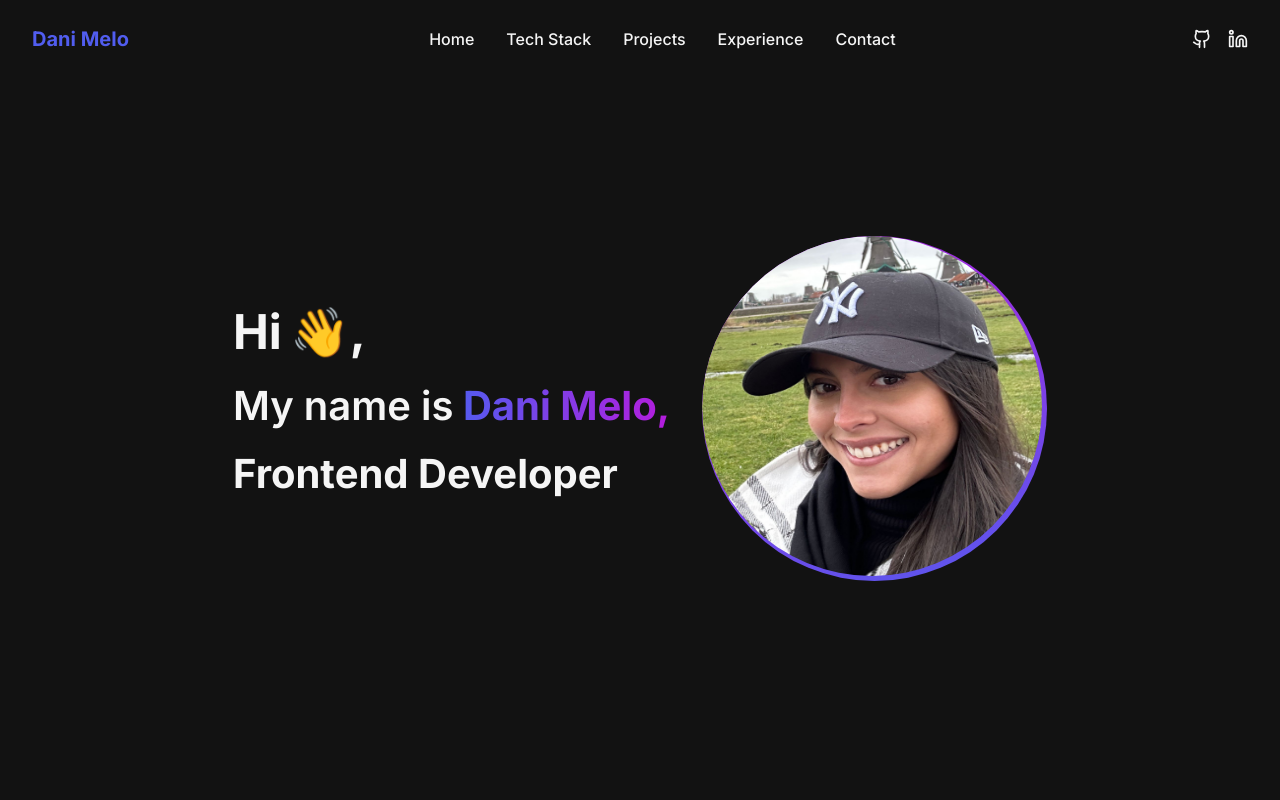
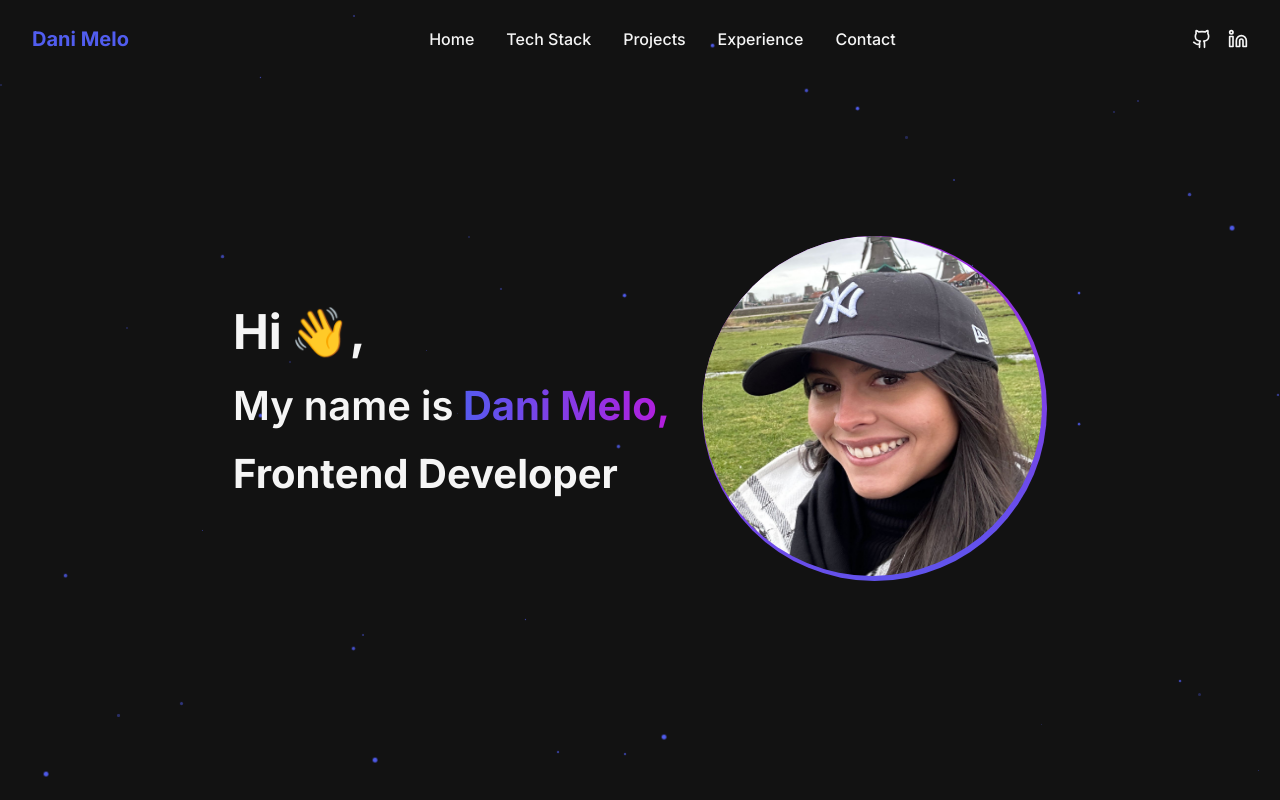
Before and after one commit to Danielle1Melo/portfolio, a Next.js app: page / in a window 1280 px wide. Shown: the top 800 px of the page. Built offline with nearby package versions, Linux system fonts and the light colour scheme.

Commit message:
add stars

```diff
--- a/src/app/layout.tsx
+++ b/src/app/layout.tsx
@@ -1,6 +1,7 @@
 import type { Metadata } from "next";
 import { Inter } from 'next/font/google';
 import "../styles/globals.css";
+import Stars from "../components/stars/Stars";
 
 const inter = Inter({ subsets: ['latin'] });
 
@@ -16,7 +17,10 @@ export default function RootLayout({
 }>) {
   return (
     <html lang="en">
-      <body className={inter.className}>{children}</body>
+      <body className={inter.className}>
+        <Stars />
+        {children}
+      </body>
     </html>
   );
 }
--- a/src/components/hero/Hero.tsx
+++ b/src/components/hero/Hero.tsx
@@ -31,8 +31,6 @@ const Hero = () => {
             <Image
               src={Photo}
               alt="Dani Melo"
-              width={780}
-              height={780}
               className={styles.profileImage}
               priority
             />
--- /dev/null
+++ b/src/components/stars/Stars.tsx
@@ -0,0 +1,44 @@
+"use client";
+
+import { useEffect, useState } from 'react';
+
+const Stars = () => {
+  const [stars, setStars] = useState<React.ReactNode[]>([]);
+
+  useEffect(() => {
+    const generateStars = () => {
+      const starsArray = [];
+      for (let i = 0; i < 50; i++) {
+        const size = Math.random() * 3 + 1;
+        const left = Math.random() * 100;
+        const top = Math.random() * 100;
+        const delay = Math.random() * 2;
+
+        starsArray.push(
+          <div
+            key={i}
+            className="star"
+            style={{
+              width: `${size}px`,
+              height: `${size}px`,
+              left: `${left}%`,
+              top: `${top}%`,
+              animationDelay: `${delay}s`
+            }}
+          />
+        );
+      }
+      setStars(starsArray);
+    };
+
+    generateStars();
+  }, []);
+
+  return (
+    <div className="stars">
+      {stars}
+    </div>
+  );
+};
+
+export default Stars;
--- a/src/styles/Experience.module.css
+++ b/src/styles/Experience.module.css
@@ -1,6 +1,6 @@
 .experience {
   padding: 5rem 0;
-  background-color: var(--background);
+  background-color: rgba(18, 18, 18, 0.8);
 }
 
 .container {
--- a/src/styles/Projects.module.css
+++ b/src/styles/Projects.module.css
@@ -1,6 +1,6 @@
 .projects {
   padding: 5rem 0;
-  background-color: var(--background);
+  background-color: rgba(18, 18, 18, 0.8);
 }
 
 .container {
--- a/src/styles/TechStack.module.css
+++ b/src/styles/TechStack.module.css
@@ -1,6 +1,6 @@
 .techStack {
   padding: 5rem 0;
-  background-color: var(--background);
+  background-color: rgba(18, 18, 18, 0.8);
 }
 
 .container {
--- a/src/styles/globals.css
+++ b/src/styles/globals.css
@@ -74,6 +74,47 @@ section {
   }
 }
 
+.stars {
+  position: fixed;
+  top: 0;
+  left: 0;
+  width: 100%;
+  height: 100%;
+  pointer-events: none;
+  overflow: hidden;
+  z-index: 0;
+}
+
+.star {
+  position: absolute;
+  background: var(--primary);
+  border-radius: 50%;
+  animation: twinkle 2s infinite ease-in-out;
+}
+
+.star:nth-child(odd) {
+  animation-delay: 0.5s;
+}
+
+.star:nth-child(3n) {
+  animation-delay: 1s;
+}
+
+.star:nth-child(5n) {
+  animation-delay: 1.5s;
+}
+
+@keyframes twinkle {
+  0%, 100% {
+    opacity: 0.3;
+    transform: scale(1);
+  }
+  50% {
+    opacity: 1;
+    transform: scale(1.2);
+  }
+}
+
 
 @media (max-width: 768px) {
   section {
```
